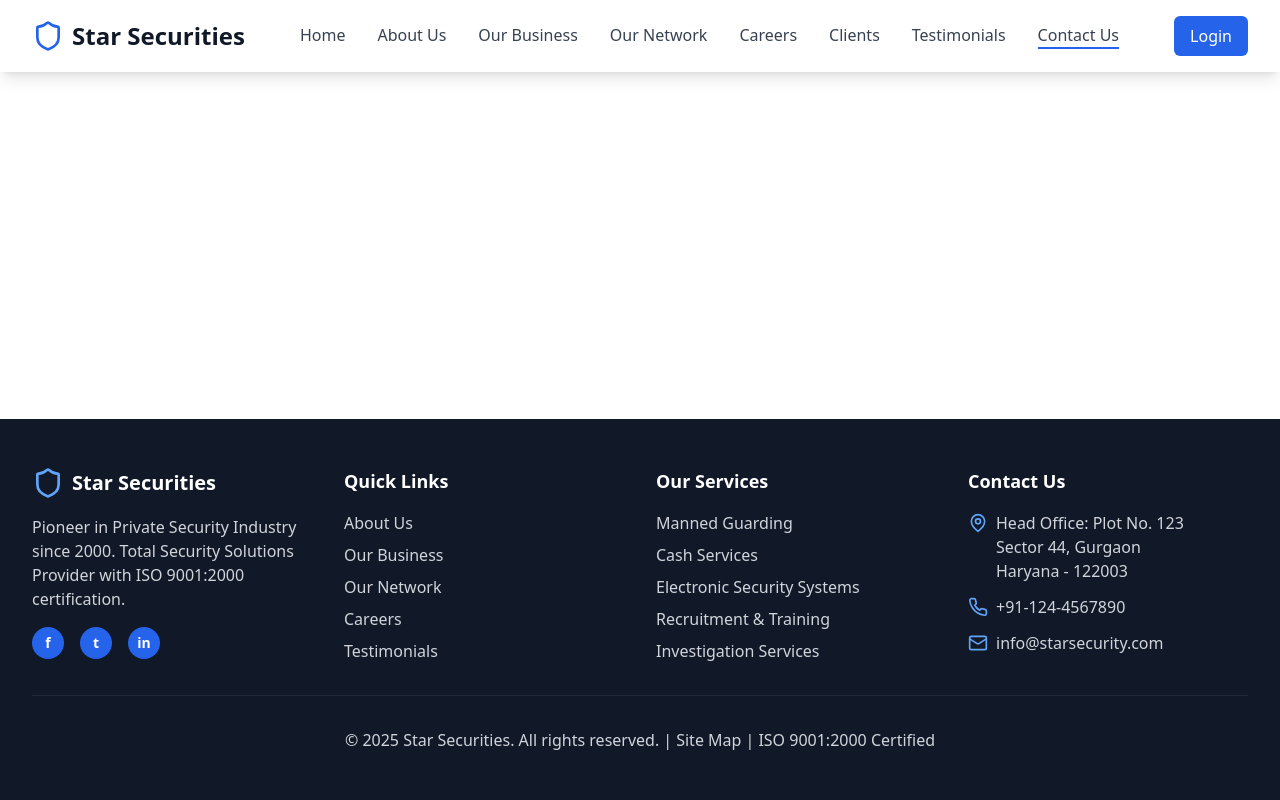
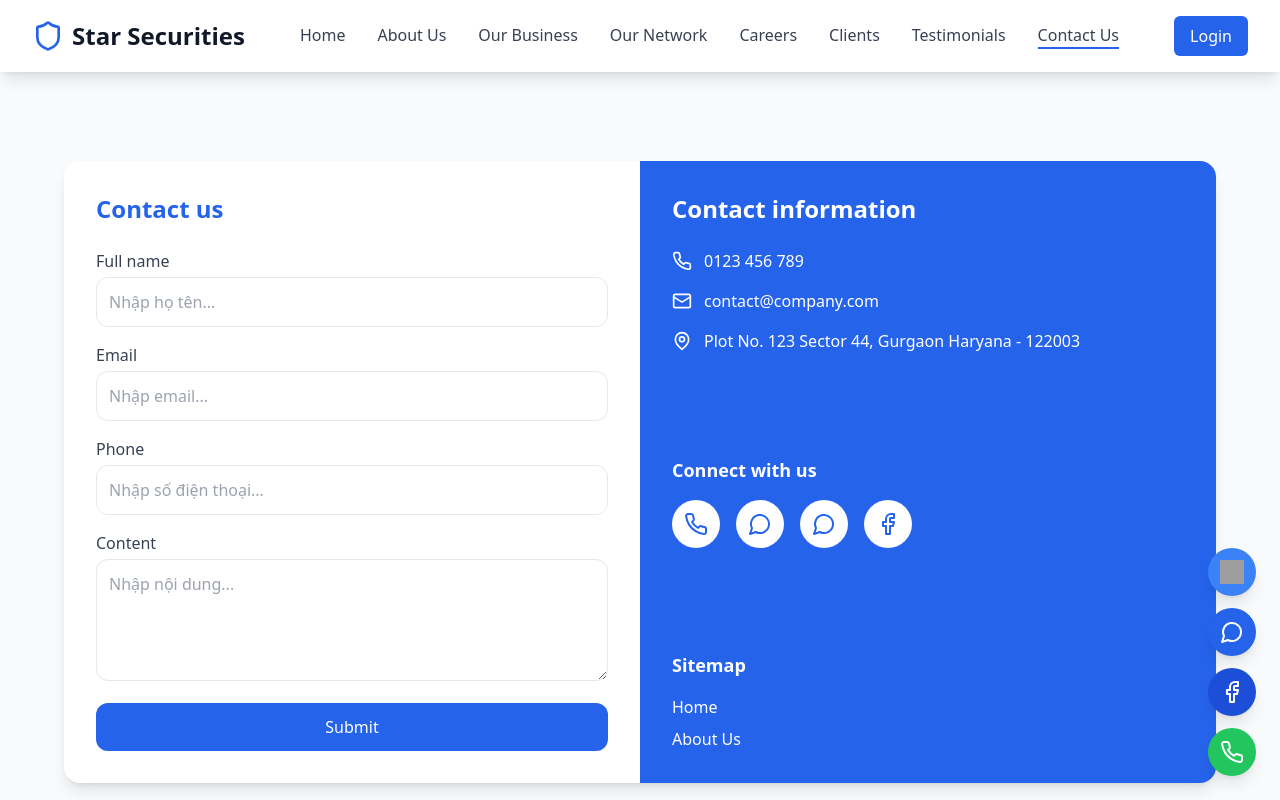
Before and after one commit to Nghia251506/Sem3_Frontend, a React (Vite) app: page /contact in a window 1280 px wide. Shown: the top 800 px of the page. Built offline with nearby package versions, Linux system fonts and the light colour scheme; grey boxes are pictures that could not be loaded.

Commit message:
Nghia commit

```diff
--- a/src/App.tsx
+++ b/src/App.tsx
@@ -16,6 +16,8 @@ import Dashboard from './pages/Dashboard';
 import ManageEmployees from './pages/ManageEmployees';
 import EmployeeDirectory from './pages/EmployeeDirectory';
 import Service from './pages/Service';
+import ContactUs from './pages/Contact';
+import FloatingContact from './components/FloatingContact';
 
 function App() {
   return (
@@ -32,7 +34,7 @@ function App() {
               <Route path="/network" element={<Network />} />
               <Route path="/careers" element={<Careers />} />
               <Route path="/clients" element={<Clients />} />
-              {/* <Route path="/contact" element={<ContaceUs/>} /> */}
+              <Route path="/contact" element={<ContactUs/>} />
               <Route path="/login" element={<Login />} />
 
               {/* Protected Routes */}
@@ -49,6 +51,7 @@ function App() {
               <Route path='/employeedetail' element={<EmployeeDirectory/>}/>
               <Route path='/admin/services' element={<Service/>}/>
             </Routes>
+            <FloatingContact/>
           </main>
           <Footer />
         </div>
--- /dev/null
+++ b/src/components/FloatingContact.tsx
@@ -0,0 +1,48 @@
+import React from "react";
+import { Phone, Facebook, MessageCircle } from "lucide-react";
+
+const FloatingContact: React.FC = () => {
+  return (
+    <div className="fixed bottom-6 right-6 flex flex-col gap-3 z-50">
+      {/* Zalo */}
+      <a
+        href="https://zalo.me/0862273012"
+        target="_blank"
+        rel="noopener noreferrer"
+        className="w-12 h-12 flex items-center justify-center bg-blue-500 rounded-full shadow-lg hover:scale-110 transition"
+      >
+        <img src="/zalo-icon.svg" alt="Zalo" className="w-6 h-6" />
+      </a>
+
+      {/* Messenger */}
+      <a
+        href="https://m.me/yourpage"
+        target="_blank"
+        rel="noopener noreferrer"
+        className="w-12 h-12 flex items-center justify-center bg-blue-600 rounded-full shadow-lg hover:scale-110 transition"
+      >
+        <MessageCircle className="text-white w-6 h-6" />
+      </a>
+
+      {/* Facebook */}
+      <a
+        href="https://facebook.com/yourpage"
+        target="_blank"
+        rel="noopener noreferrer"
+        className="w-12 h-12 flex items-center justify-center bg-blue-700 rounded-full shadow-lg hover:scale-110 transition"
+      >
+        <Facebook className="text-white w-6 h-6" />
+      </a>
+
+      {/* Gọi điện */}
+      <a
+        href="tel:0862273012"
+        className="w-12 h-12 flex items-center justify-center bg-green-500 rounded-full shadow-lg hover:scale-110 transition"
+      >
+        <Phone className="text-white w-6 h-6" />
+      </a>
+    </div>
+  );
+};
+
+export default FloatingContact;
--- a/src/pages/Contact.tsx
+++ b/src/pages/Contact.tsx
@@ -1,78 +1,104 @@
-// import React from 'react';
-import { MapPin, Phone, Mail, User } from 'lucide-react';
-import { regionalOffices } from '../data/mockData';
+import React from "react";
+import { Phone, Mail, Facebook, MessageCircle, MapPin } from "lucide-react";
 
-const Contact = () => {
-    const regionColors = {
-    'North Region': 'bg-blue-100 border-blue-500 text-blue-800',
-    'West Region': 'bg-green-100 border-green-500 text-green-800',
-    'East Region': 'bg-purple-100 border-purple-500 text-purple-800',
-    'South Region': 'bg-orange-100 border-orange-500 text-orange-800'
-  };
+const ContactUs: React.FC = () => {
   return (
-    <div className="min-h-screen py-8">
-      {/* Header */}
-      <section className="bg-gradient-to-r from-blue-600 to-blue-800 text-white py-16">
-        <div className="max-w-7xl mx-auto px-4 sm:px-6 lg:px-8">
-          <h1 className="text-4xl md:text-5xl font-bold mb-4">Contact Us</h1>
-          <p className="text-xl text-blue-100">
-            Let us keep you safe
-          </p>
+    <div className="min-h-screen bg-gray-50 flex items-center justify-center p-6">
+      <div className="max-w-6xl w-full bg-white rounded-2xl shadow-lg grid grid-cols-1 md:grid-cols-2 overflow-hidden">
+        {/* Form bên trái */}
+        <div className="p-8">
+          <h2 className="text-2xl font-bold text-blue-600 mb-6">Contact us</h2>
+          <form className="space-y-4">
+            <div>
+              <label className="block text-gray-700">Full name</label>
+              <input
+                type="text"
+                placeholder="Nhập họ tên..."
+                className="w-full mt-1 p-3 border rounded-xl focus:ring-2 focus:ring-blue-400"
+              />
+            </div>
+            <div>
+              <label className="block text-gray-700">Email</label>
+              <input
+                type="email"
+                placeholder="Nhập email..."
+                className="w-full mt-1 p-3 border rounded-xl focus:ring-2 focus:ring-blue-400"
+              />
+            </div>
+            <div>
+              <label className="block text-gray-700">Phone</label>
+              <input
+                type="tel"
+                placeholder="Nhập số điện thoại..."
+                className="w-full mt-1 p-3 border rounded-xl focus:ring-2 focus:ring-blue-400"
+              />
+            </div>
+            <div>
+              <label className="block text-gray-700">Content</label>
+              <textarea
+                placeholder="Nhập nội dung..."
+                rows={4}
+                className="w-full mt-1 p-3 border rounded-xl focus:ring-2 focus:ring-blue-400"
+              />
+            </div>
+            <button
+              type="submit"
+              className="w-full bg-blue-600 text-white py-3 rounded-xl hover:bg-blue-700 transition"
+            >
+              Submit
+            </button>
+          </form>
         </div>
-      </section>
 
-      {/* Company History */}
-      <section className="py-16">
-        <div className="max-w-7xl mx-auto px-4 sm:px-6 lg:px-8">
-          <div className="grid grid-cols-1 lg:grid-cols-2 gap-12 items-center">
-            <div>
-              <h2 className="text-3xl font-bold text-gray-900 mb-6">Information</h2>
-              <p className="text-gray-600 text-lg mb-6">
-                {/* {companyHistory.overview} */}
-              </p>
+        {/* Thông tin liên hệ bên phải */}
+        <div className="bg-blue-600 text-white p-8 flex flex-col justify-between">
+          <div>
+            <h2 className="text-2xl font-bold mb-6">Contact information</h2>
+            <ul className="space-y-4">
+              <li className="flex items-center gap-3">
+                <Phone className="w-5 h-5" /> <span>0123 456 789</span>
+              </li>
+              <li className="flex items-center gap-3">
+                <Mail className="w-5 h-5" /> <span>contact@company.com</span>
+              </li>
+              <li className="flex items-center gap-3">
+                <MapPin className="w-5 h-5" /> <span>Plot No. 123 Sector 44, Gurgaon Haryana - 122003</span>
+              </li>
+            </ul>
+          </div>
+
+          <div className="mt-8">
+            <h3 className="text-lg font-semibold mb-4">Connect with us</h3>
+            <div className="flex gap-4">
+              <a href="tel:0123456789" className="bg-white text-blue-600 p-3 rounded-full hover:bg-gray-200">
+                <Phone />
+              </a>
+              <a href="https://zalo.me/" className="bg-white text-blue-600 p-3 rounded-full hover:bg-gray-200">
+                <MessageCircle />
+              </a>
+              <a href="https://m.me/yourpage" className="bg-white text-blue-600 p-3 rounded-full hover:bg-gray-200">
+                <MessageCircle />
+              </a>
+              <a href="https://facebook.com/yourpage" className="bg-white text-blue-600 p-3 rounded-full hover:bg-gray-200">
+                <Facebook />
+              </a>
             </div>
           </div>
 
-          <div className="grid grid-cols-1 lg:grid-cols-2 gap-8">
-            {regionalOffices.map((office) => (
-              <div
-                key={office.id}
-                className="bg-white rounded-lg shadow-lg hover:shadow-xl transition-shadow duration-300 overflow-hidden"
-              >
-                <div className={`p-4 border-l-4 ${regionColors[office.region as keyof typeof regionColors]}`}>
-                  <h3 className="text-xl font-bold mb-2">{office.region}</h3>
-                  <div className="space-y-3">
-                    <div className="flex items-start space-x-3">
-                      <MapPin className="h-5 w-5 text-gray-500 mt-0.5 flex-shrink-0" />
-                      <p className="text-gray-700">{office.address}</p>
-                    </div>
-
-                    <div className="flex items-center space-x-3">
-                      <Phone className="h-5 w-5 text-gray-500 flex-shrink-0" />
-                      <p className="text-gray-700">{office.contact}</p>
-                    </div>
-
-                    <div className="flex items-center space-x-3">
-                      <Mail className="h-5 w-5 text-gray-500 flex-shrink-0" />
-                      <p className="text-gray-700">{office.email}</p>
-                    </div>
-
-                    <div className="flex items-center space-x-3">
-                      <User className="h-5 w-5 text-gray-500 flex-shrink-0" />
-                      <div>
-                        <p className="text-gray-700">Contact Person</p>
-                        <p className="text-gray-900 font-semibold">{office.contactPerson}</p>
-                      </div>
-                    </div>
-                  </div>
-                </div>
-              </div>
-            ))}
+          <div className="mt-8">
+            <h3 className="text-lg font-semibold mb-4">Sitemap</h3>
+            <ul className="space-y-2">
+              <li><a href="/" className="hover:underline">Home</a></li>
+              <li><a href="/about" className="hover:underline">About Us</a></li>
+              {/* <li><a href="/products" className="hover:underline">Sản phẩm</a></li>
+              <li><a href="/news" className="hover:underline">Tin tức</a></li>
+              <li><a href="/contact" className="hover:underline">Liên hệ</a></li> */}
+            </ul>
           </div>
         </div>
-      </section>
+      </div>
     </div>
   );
 };
 
-export default Contact;
+export default ContactUs;
```
